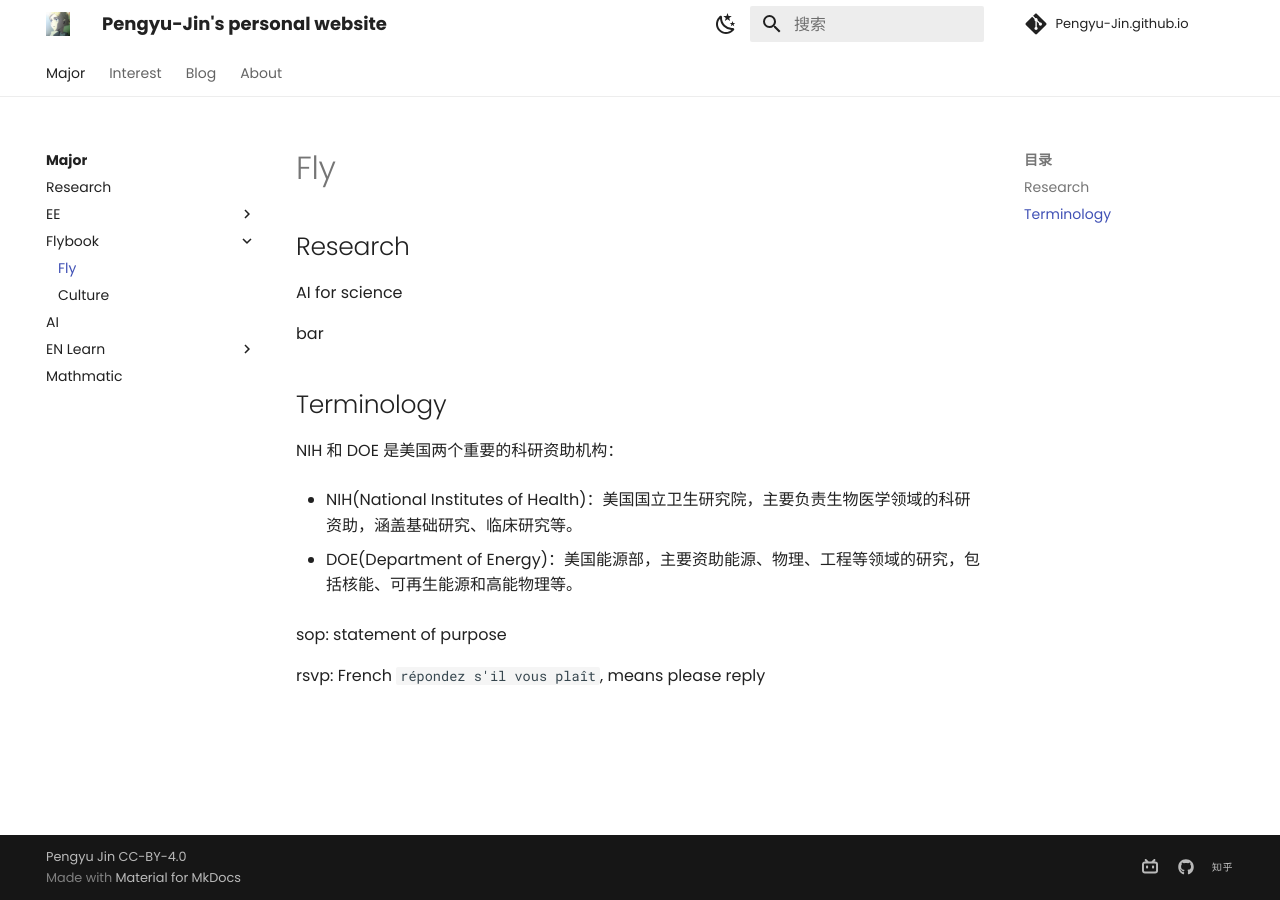
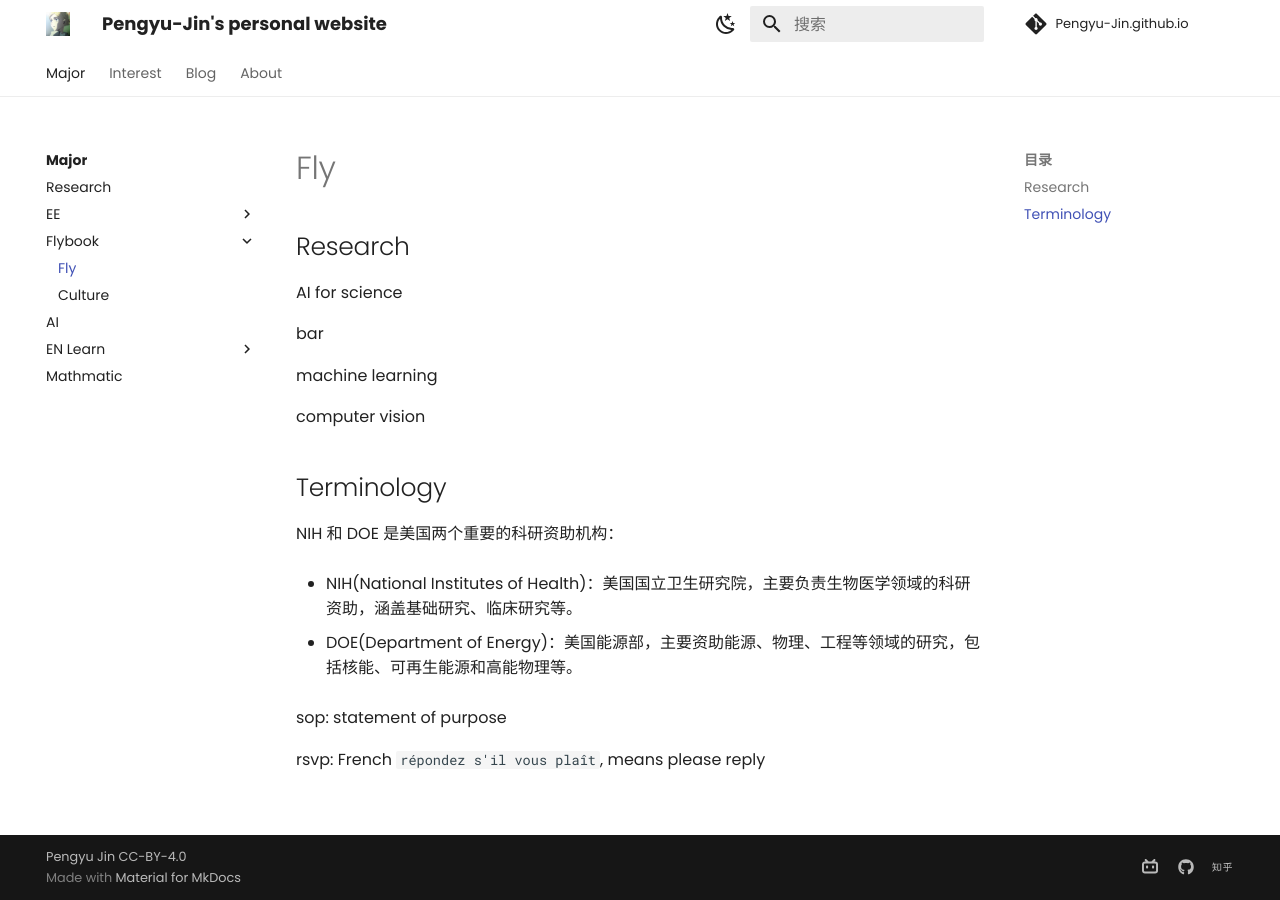
Before and after one commit to Pengyu-Jin/Pengyu-Jin.github.io, an MkDocs documentation site: the page built from docs/major/flybook/fly.md, in a window 1280 px wide. Built offline with MkDocs 1.6.1 and Material for MkDocs 9.7.7, drawn with Linux system fonts in a browser that asks for light colours; comment, search, counter and statistics services are not loaded.

Commit message:
20250213

```diff
--- a/docs/major/flybook/fly.md
+++ b/docs/major/flybook/fly.md
@@ -3,6 +3,12 @@
 AI for science
 
 bar
+
+machine learning
+
+computer vision
+
+
 
 ## Terminology
 
```
